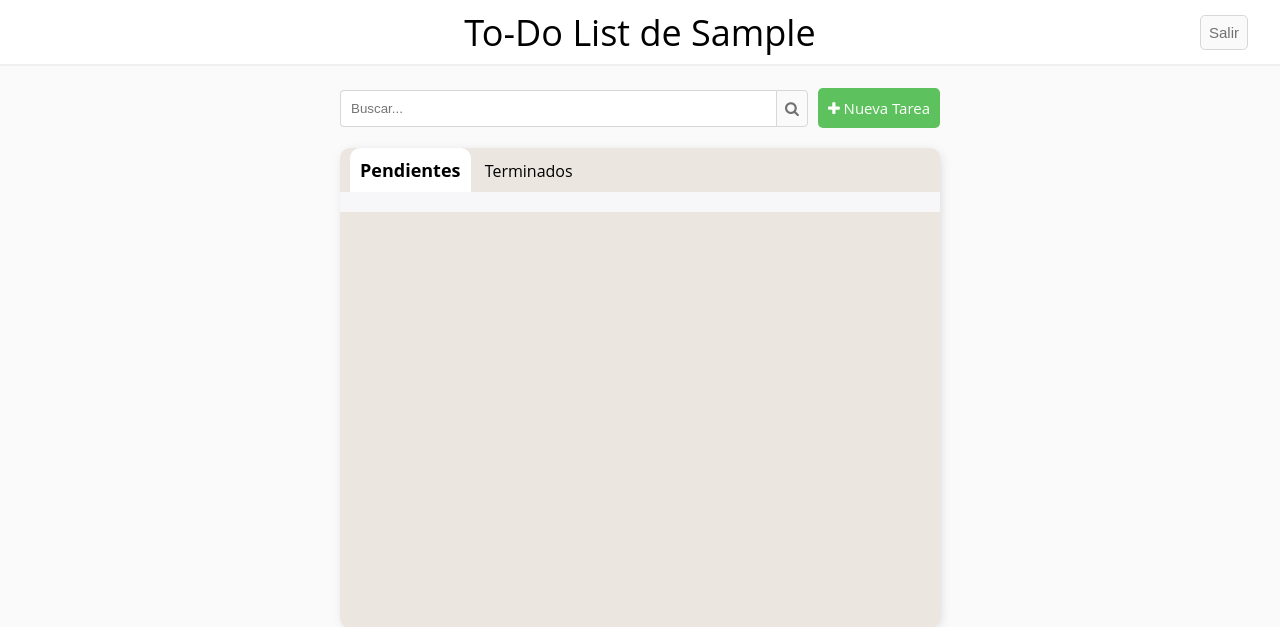
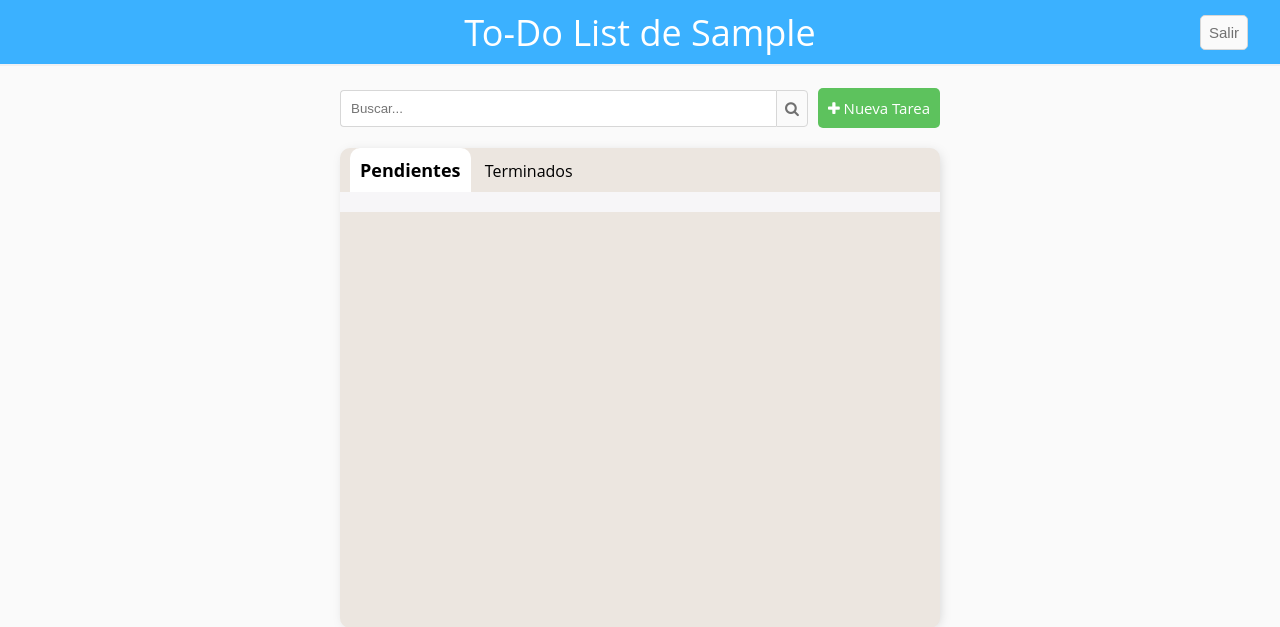
Before and after one commit to j-quinde/todo-list, a Django app: page / in a window 1280 px wide. Shown: the top 627 px of the page. Run offline with Django 5.2, Linux system fonts and the light colour scheme; the visitor is signed in with stand-in values (Sample User, id 1); data that the repository does not hold is empty; some libraries are stand-ins or nearby versions.

Commit message:
style(css): se cambia de color al navbar y el texto dentro de el

```diff
--- a/base/static/base/css/style.css
+++ b/base/static/base/css/style.css
@@ -376,8 +376,9 @@ input[type=checkbox]:active + .box {
     left: 0;
     right: 0;
     height: 64px;
-    background: #fff;
+    background: #3BB1FF;
     border-bottom: 1px solid #f0f0f4;
+    color: #ffffff;
     display: flex;
     align-items: center;
     justify-content: space-between;
```
